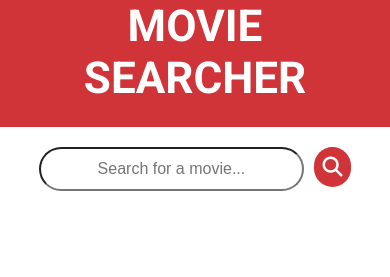
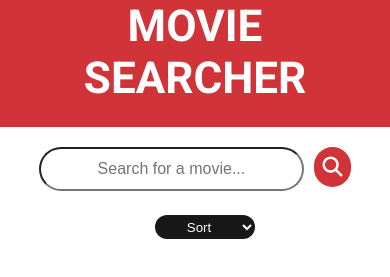
Before and after one commit to Kyle-858/movie-search, a plain HTML site: page index.html in a window 390 px wide. Shown: the part 103-380 px from the top of the page. Drawn offline with Linux system fonts and the light colour scheme.

Commit message:
Updated without movie filter

```diff
--- a/app.js
+++ b/app.js
@@ -61,3 +61,7 @@ function movieHTML(movie) {
         <p class="movie__year">${movie.Type}, ${movie.Year}</p>
     </div>`
 }
+
+function filterMovies(event) {
+    getMovieData(movie.Year)
+}
--- a/index.html
+++ b/index.html
@@ -31,6 +31,11 @@
                     required/>
                 <button class="search__btn" type="submit"><i class="fa-solid fa-magnifying-glass"></i></button>
             </form>
+            <select id="filter" onchange="filterMovies(event)" class="movie__filter">
+                <option value="" disabled selected>Sort</option>
+                <option value="NEWEST">Newest</option>
+                <option value="OLDEST">Oldest</option>
+            </select>
         </div>
     </section>
     <section id="movies">
--- a/style.css
+++ b/style.css
@@ -126,6 +126,16 @@ nav {
     color: white;
 }
 
+.movie__filter {
+    border: none;
+    background-color: rgb(24, 24, 24);
+    color: white;
+    width: 100px;
+    height: 24px;
+    border-radius: 12px;
+    text-align: center;
+}
+
 /*MOVIES*/
 
 #movies .container {
@@ -227,6 +237,12 @@ nav {
     .nav__list--item {
         padding: 0 8px;
     }
+    #search__form {
+        width: 50%;
+    }
+    .movie__filter {
+        margin-left: 20px;
+    }
 }
 
 @media (max-width: 480px) {
@@ -252,4 +268,11 @@ nav {
     .movie__card {
         width: 36%;
     }
+    #search .row {
+        flex-direction: column;
+    }
+    #search__form {
+        width: 80%;
+        margin-bottom: 24px;
+    }
 }
```
